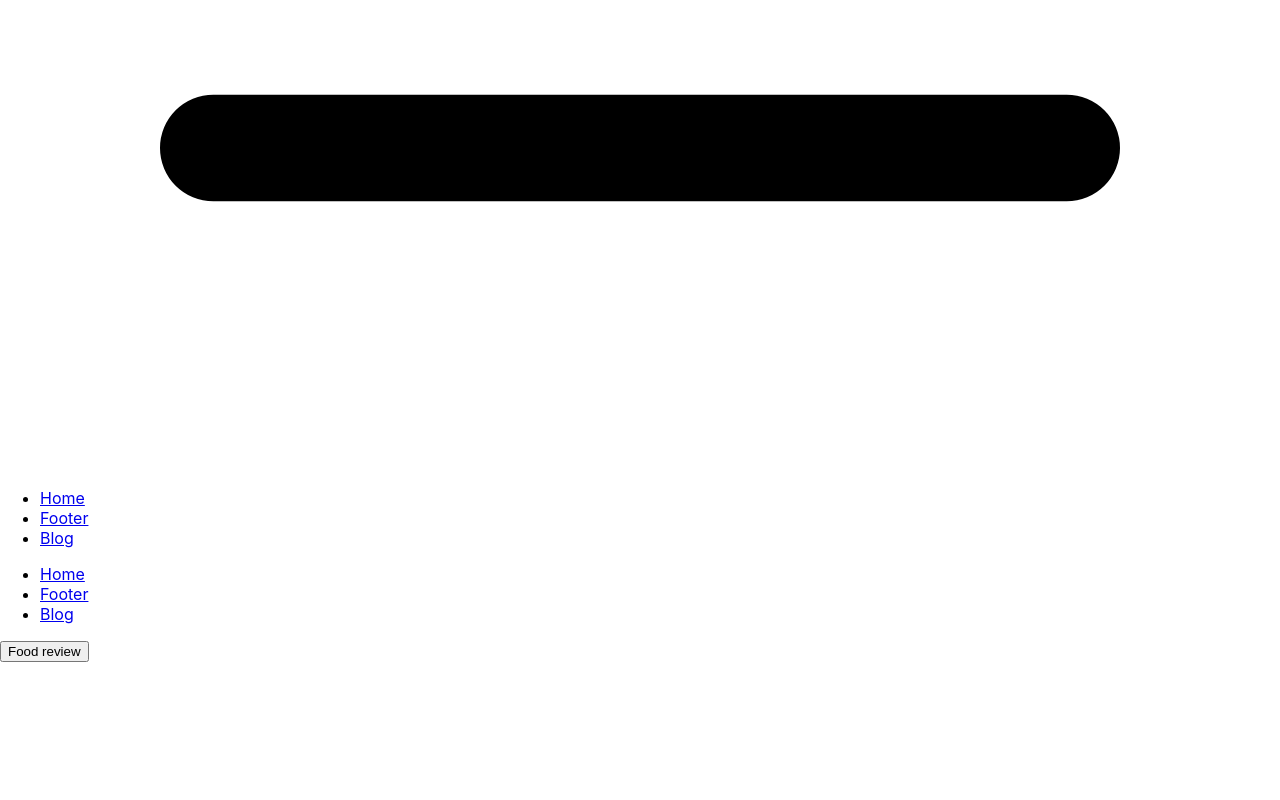
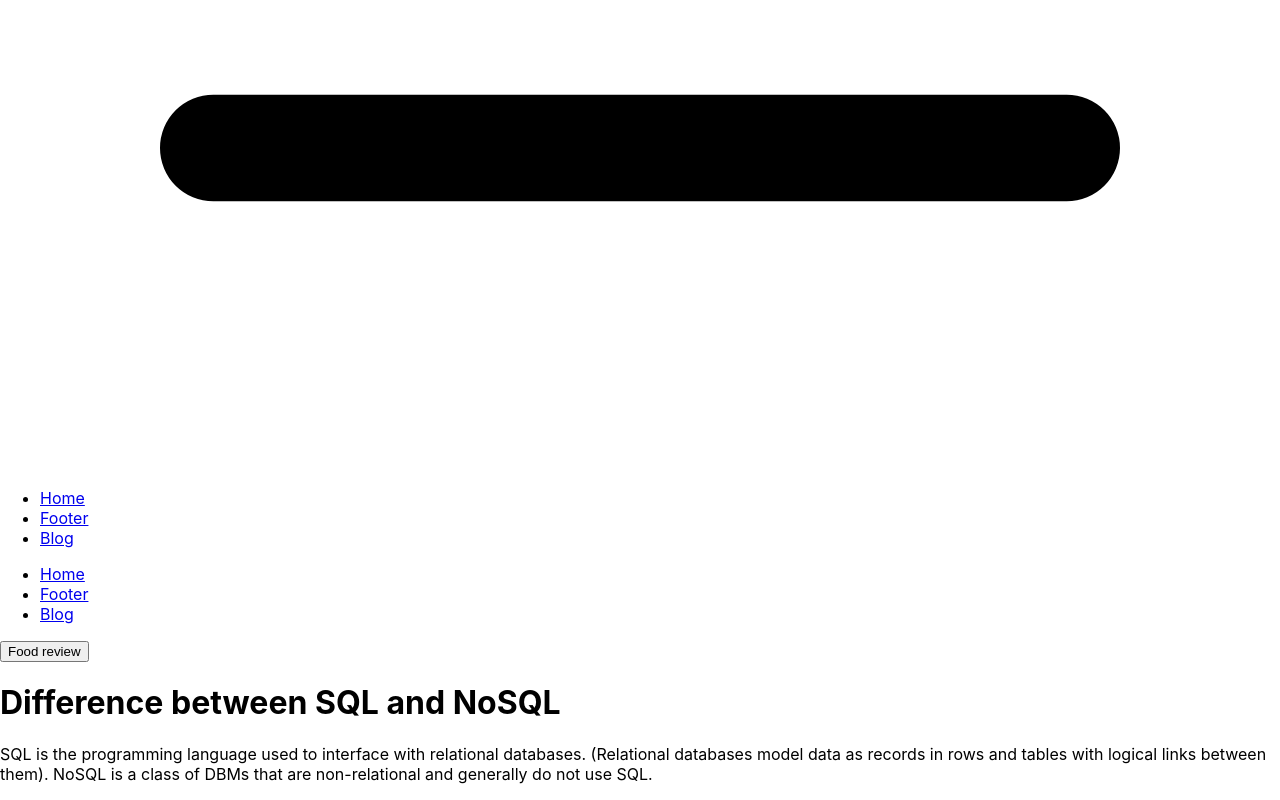
Before and after one commit to Abrahon/my-food-review-service-clients-repo, a React (Create React App) app: page /blog in a window 1280 px wide. Shown: the part 812-1612 px from the top of the page. Before the commit the page ends 1474 px from the top, so only its background shows below. Built offline with nearby package versions, Linux system fonts and the light colour scheme.

Commit message:
added blog question 1

```diff
--- a/src/Pages/Home/Blog/Blog.js
+++ b/src/Pages/Home/Blog/Blog.js
@@ -3,28 +3,13 @@ import React from 'react';
 const Blog = () => {
     return (
         <div className='p-5'>
-            {/* <div>
+            <div>
             <h1 className='text-3xl font-bold text-orange-600 m-5'>Difference between SQL and NoSQL</h1>
             <p>SQL is the programming language used to interface with relational databases. (Relational databases model data as records in rows and tables with logical links between them). NoSQL is a class of DBMs that are non-relational and generally do not use SQL.</p>
 
             </div>
-            <div>
-                <h1 className='text-3xl font-bold text-orange-600 m-5'>What is JWT, and how does it work?</h1>
-                <p>JWT, or JSON Web Token, is an open standard used to share security information between two parties — a client and a server. Each JWT contains encoded JSON objects, including a set of claims. JWTs are signed using a cryptographic algorithm to ensure that the claims cannot be altered after the token is issued.<br/> JWTs differ from other web tokens in that they contain a set of claims. Claims are used to transmit information between two parties. What these claims are depends on the use case at hand. For example, a claim may assert who issued the token, how long it is valid for, or what permissions the client has been granted.</p>
-            </div>
-            <div>
-                <h1 className='text-3xl font-bold text-orange-600 m-5'>What is the difference between javascript and NodeJS?</h1>
-                <p>JavaScript is a proper high-level programming language used to create web scripts whereas Node.js is a run time environment built on google’s v8 engine.
-                     JavaScript is executed in the browser whereas using Node.js gives us the ability to execute JavaScript outside the browser.
-                      JavaScript can manipulate DOM or add HTML within whereas Node.js doesn’t have the capability to add HTML.
-                       JavaScript is mainly used to create front end web applications or develop client-side whereas Node.js is used on the back end development that is server-side development.
-                        JavaScript follows the standard of JavaScript when writing programs whereas Node.js is written in C++ while using the v8 engine, it runs JavaScript outside the browser.
-                 JavaScript requires any running environment as it can execute on any engine such as Firefox’s spider monkey, v8 engine of google chrome, JavaScript core of Safari whereas Node.js runs only on the v8 engine of google chrome</p>
-            </div>
-            <div>
-                <h1 className='text-3xl font-bold text-orange-600 m-5'>How does NodeJS handle multiple requests at the same time?</h1>
-                <p>How NodeJS handle multiple client requests? NodeJS receives multiple client requests and places them into EventQueue. NodeJS is built with the concept of event-driven architecture. NodeJS has its own EventLoop which is an infinite loop that receives requests and processes them.</p>
-            </div> */}
+
+
         </div>
     )
 
```
